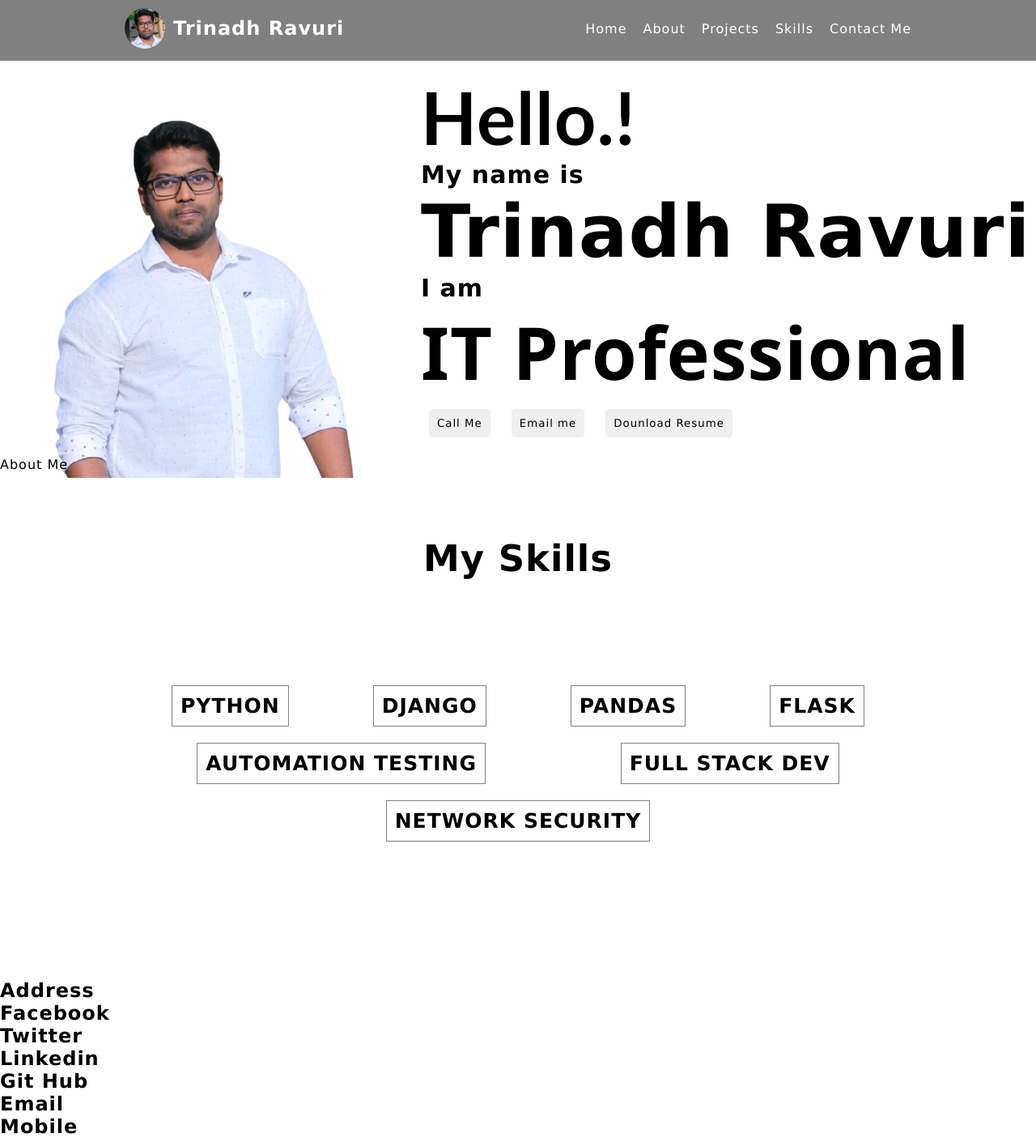
After one commit to trinadhravuri/MyProfile, a Django app: page /allskills in a window 1280 px wide. The commit adds this page. Shown: the whole page at 81% size. Run offline with Django 4.2, Linux system fonts and the light colour scheme.

Commit message:
some updates

```diff
--- /dev/null
+++ b/myprofile/static/styles/home.css
@@ -0,0 +1,93 @@
+*{
+    margin: 0;
+    padding: 0;
+    font-family: 'Lucida Sans', sans-serif;
+    letter-spacing: 1px;
+    transition: all 0.3s ease-in;
+}
+.header{
+    position: fixed;
+    width: 100%;
+    padding-bottom: 5px;
+    display: flex;
+    flex-direction: row;
+    flex-wrap: wrap;
+    align-items: center;
+    text-align: center;
+    justify-content: space-around;
+    background: gray;
+    color: white;
+    z-index: 99;
+}
+.header .pic-name{
+    display: flex;
+    align-content: center;
+    align-items: center;
+}
+.header .pic-name h1:hover{
+    color: black;
+    letter-spacing: 2px;
+}
+.header img{
+    width: 50px;
+    height: 50px;
+    border-radius: 50%;
+    margin: 10px;
+}
+
+.navi ul{
+    display: flex;
+    align-items: center;
+}
+.navi ul li{
+    list-style: none;
+    padding: 5px;
+}
+.navi ul li a{
+    text-decoration: none;
+    padding: 5px;
+    color: white;
+}
+.navi ul li a:active,
+.navi ul li a:hover{
+    color: black;
+    font-size: 20px;
+}
+a .btn{
+    position: relative;
+    margin: 10px;
+    padding: 10px;
+    border: none;
+    border-radius: 5px;
+}
+a .btn:active,
+a .btn:hover{
+    background-color: grey;
+    color: white;
+}
+/* section end */
+.section-start{
+    position: relative;
+    top: 60px;
+}
+/* intro */
+.intro{
+    display: flex;
+    justify-content: space-around;
+    top: 90px;
+}
+.intro .matter .hello{
+    font-size: 90px;
+    font-family:'Trebuchet MS', sans-serif;
+}
+.intro .matter .name{
+    font-size: 90px;
+    font-family: Verdana, sans-serif;
+}
+.intro .matter .prof{
+    font-size: 90px;
+    font-family: 'Segoe UI',Geneva, sans-serif;
+}
+.intro .matter h3,h4{
+    font-size: 30px;
+}
--- /dev/null
+++ b/myprofile/static/styles/skills.css
@@ -0,0 +1,39 @@
+.skills{
+    margin: 10px;
+    padding: 10px;
+    font-family: 'Lucida Sans', sans-serif;
+}
+.skills .title{
+    text-align: center;
+    font-size: 30px;
+    margin-bottom: 30px;
+    margin-top: 40px;
+}
+.skills ul{
+    display: flex;
+    flex-wrap: wrap;
+    margin: 60px;
+    padding: 60px;
+    justify-content: space-around;
+}
+.skills ul li{
+    list-style: none;
+    margin: 10px;
+    padding: 10px;
+    border: 0.2px solid grey;
+}
+.skills ul li a{
+    text-decoration: none;
+    font-size: 25px;
+    color: black;
+}
+.skills ul li:active,
+.skills ul li:hover{
+    border: none;
+    background-color: rgba(0,0,0,0.2);
+    border-radius: 5px;
+    color: white;
+}
+.skills ul li:hover a{
+    color: white;
+}
--- /dev/null
+++ b/myprofile/templates/myprofile/all-skills.html
@@ -0,0 +1,20 @@
+{% extends 'myprofile/home.html' %}
+{% load static %}
+
+
+{% block skills %}
+<link rel="stylesheet" href="{% static 'styles/skills.css' %}">
+<section class="skills">
+    <div class="title">
+        <h2>My Skills</h2>
+    </div>
+<ul>
+{% for skill in skills %}
+<li>
+    <h1><a href="">{{skill.skillname|upper}}</a></h1>
+    <!--<img src="{% static 'skillimages/'|add:skill.skillimage %}" alt="No Preview">-->
+</li>
+{% endfor %}
+</ul>
+</section>
+{% endblock skills %}
--- a/myprofile/templates/myprofile/home.html
+++ b/myprofile/templates/myprofile/home.html
@@ -1,39 +1,41 @@
 <!DOCTYPE html>
+{% load static %}
 <html lang="en">
 <head>
     <meta charset="UTF-8">
     <meta name="viewport" content="width=device-width, initial-scale=1.0">
+    <link rel="stylesheet" href="{% static 'styles/home.css' %}">
     <title>Trinadh Ravuri</title>
 </head>
 <body>
     <!-- Header section start -->
     <section class="header">
         <div class="pic-name">
-            <img src="" alt="">
+            <img src="{% static 'images/profile.jpg' %}" alt="">
             <h1><span>T</span>rinadh <span>R</span>avuri</h1>
         </div>
         <div class="navi">
             <ul>
-                <li><a href="">Home</a></li>
+                <li><a href="{% url 'home' %}">Home</a></li>
                 <li><a href="">About</a></li>
                 <li><a href="">Projects</a></li>
-                <li><a href="">Skills</a></li>
+                <li><a href="{% url 'allskills' %}">Skills</a></li>
                 <li><a href="">Contact Me</a></li>
             </ul>
         </div>
     </section>
     <!-- Header section end -->
     <!-- trinadh Intro starts -->
-    <section class="intro">
+    <section class="intro section-start">
         <div>
-            <img src="" alt="">
+            <img src="{% static 'images/webprofile.png' %}" alt="">
         </div>
-        <div>
-            <h2>Hello.!</h2>
+        <div class="matter">
+            <h2 class="hello">Hello.!</h2>
             <h3>My name is</h3>
-            <h1>Trinadh Ravuri</h1>
+            <h1 class="name">Trinadh Ravuri</h1>
             <h4>I am</h4>
-            <h2>IT Professional</h2>
+            <h2 class="prof">IT Professional</h2>
             <a href=""><button class="btn">Call Me</button></a>
             <a href=""><button class="btn">Email me</button></a>
             <a href=""><button class="btn">Dounload Resume</button></a>
@@ -41,7 +43,8 @@
     </section>
     <!-- trinadh Intro starts -->
     <!-- trinadh About starts -->
-    <section>
+    <section class="about section-start">
+        <section class="title">About Me</section>
         <div class="education">
 
         </div>
@@ -51,35 +54,37 @@
     </section>
     <!-- trinadh About ends -->
     <!-- trinadh Projects starts -->
-    <section class="projects">
+    <section class="projects section-start">
         {% block projects %}
         {% endblock projects %}
     </section>
     <!-- trinadh Projects ends -->
     <!-- trinadh Skills starts -->
-    <section class="skills">
+    <section class="skills section-start">
         {% block skills %}
-        {% endblock skills %}
+
+        {% endblock %}
     </section>
     <!-- trinadh Skills ends -->
     <!-- trinadh Contact starts -->
-    <section class="contact">
+    <section class="contact section-start">
         {% block form %}
+
         {% endblock form %}
     </section>
     <!-- trinadh Contact ends -->
     <!-- trinadh footer starts -->
-    <section class="footer">
-        <div>
+    <section class="footer section-start">
+        <div class="address">
             <h1>Address</h1>
         </div>
-        <div>
+        <div class="social">
             <h2>Facebook</h2>
             <h2>Twitter</h2>
             <h2>Linkedin</h2>
             <h2>Git Hub</h2>
         </div>
-        <div>
+        <div class="contact-footer">
             <h2>Email</h2>
             <h2>Mobile</h2>
         </div>
--- a/myprofile/urls.py
+++ b/myprofile/urls.py
@@ -2,4 +2,5 @@ from django.urls import path
 from . import views
 urlpatterns= [
     path('',views.home,name='home'),
+    path('allskills',views.my_skills,name='allskills'),
 ]
--- a/myprofile/views.py
+++ b/myprofile/views.py
@@ -1,6 +1,160 @@
 from django.shortcuts import render
 
 # Create your views here.
+all_skills = [
+    {
+        'skillname':'Python',
+        'skillid':0,
+        'skillimage':'py.jpeg',
+        'skillcontent':'',
+        'skillability':75,
+        'skilldescription':'''
 
+        ''',
+    },
+    {
+        'skillname':'Django',
+        'skillid':1,
+        'skillimage':'django.jpeg',
+        'skillcontent':'',
+        'skillability':75,
+        'skilldescription':'''
+
+        ''',
+    },
+    {
+        'skillname':'pandas',
+        'skillid':2,
+        'skillimage':'pandas.jpeg',
+        'skillcontent':'',
+        'skillability':75,
+        'skilldescription':'''
+
+        ''',
+    },
+    {
+        'skillname':'flask',
+        'skillid':3,
+        'skillimage':'flask.png',
+        'skillcontent':'',
+        'skillability':75,
+        'skilldescription':'''
+
+        ''',
+    },
+    {
+        'skillname':'Automation Testing',
+        'skillid':4,
+        'skillimage':'testing.jpeg',
+        'skillcontent':'',
+        'skillability':75,
+        'skilldescription':'''
+
+        ''',
+    },
+    {
+        'skillname':'Full Stack Dev',
+        'skillid':5,
+        'skillimage':'fs.png',
+        'skillcontent':'',
+        'skillability':75,
+        'skilldescription':'''
+
+        ''',
+    },
+    {
+        'skillname':'Network Security',
+        'skillid':6,
+        'skillimage':'ns.jpeg',
+        'skillcontent':'',
+        'skillability':75,
+        'skilldescription':'''
+
+        ''',
+    },
+]
+all_projects = [
+     {
+        'projectname':'Freelancing',
+        'projectid':0,
+        'projectimage':'freelance.png',
+        'projectsummary':'Freelancing giving the time to practice more and gain knowledge as well',
+        'Teamsize':5,
+        'period':'present',
+        'Roles':'''
+
+        ''',
+    },
+     {
+        'projectname':'InFlight Entertainment System',
+        'projectid':1,
+        'projectimage':'inflight.png',
+        'projectsummary':'',
+        'Teamsize':5,
+        'period':'05-2021 to 11-2021',
+        'Roles':'''
+
+        ''',
+    },
+    {
+        'projectname':'Global Manufacturing Execution System',
+        'projectid':2,
+        'projectimage':'global.jpeg',
+        'projectsummary':'This project is mainly intended to Developand maintaining Automation Tests for Web application using the Python selenium in timely, cost effectively manner.',
+        'Teamsize':5,
+        'period':'07-2019 to 05-2021',
+        'Roles':'''
+
+        ''',
+    },
+    {
+        'projectname':'Dose WatchApplication',
+        'projectid':3,
+        'projectimage':'dose.jpg',
+        'projectsummary':'This project is intended to develop the Automation test cases using the Python and Selenium with  PyCharm IDE.',
+        'Teamsize':4,
+        'period':'01-2018 to 07-2019',
+        'Roles':'''
+
+        ''',
+    },
+    {
+        'projectname':'DCAR ELO',
+        'projectid':4,
+        'projectimage':'dcarecg1.jpeg',
+        'projectsummary':'MACVU360 is an ECG Machine which is developed on an Embedded Linux platform',
+        'Teamsize':3,
+        'period':'01-2017 to 12-2017',
+        'Roles':'''
+
+        ''',
+    },
+    {
+        'projectname':'Course Attendance Tracking Application : manual testing',
+        'projectid':5,
+        'projectimage':'courseattendance.jpeg',
+        'projectsummary':'Course Attendance Tracking Application is an INSTITUTIOAL application that tracks the attendance of the students.',
+        'Teamsize':4,
+        'period':'04-2016 to 12-2016',
+        'Roles':'''
+
+        ''',
+    },
+    {
+        'projectname':'VAS Application : manual testing',
+        'projectid':6,
+        'projectimage':'vas.jpeg',
+        'projectsummary':'VAS application is VALUE ADDED SERVICES application for the basic mobiles that uses the services..',
+        'Teamsize':4,
+        'period':'09-2015 to 03-2016',
+        'Roles':'''
+
+        ''',
+    },
+
+]
 def home(request):
     return render(request,'myprofile/home.html')
+
+def my_skills(request):
+    return render(request,'myprofile/all-skills.html',{'skills':all_skills})
```
Also changed, not shown: myprofile/static/images/profile.jpg (added), myprofile/static/images/webprofile.png (added), myprofile/static/skillimages/api.jpeg (added), myprofile/static/skillimages/django.jpeg (added), myprofile/static/skillimages/download.png (added), myprofile/static/skillimages/flask.png (added), myprofile/static/skillimages/fs.png (added), myprofile/static/skillimages/manual.jpeg (added), myprofile/static/skillimages/ns.jpeg (added), myprofile/static/skillimages/pandas.jpeg (added), myprofile/static/skillimages/py.jpeg (added), myprofile/static/skillimages/testing.jpeg (added).
